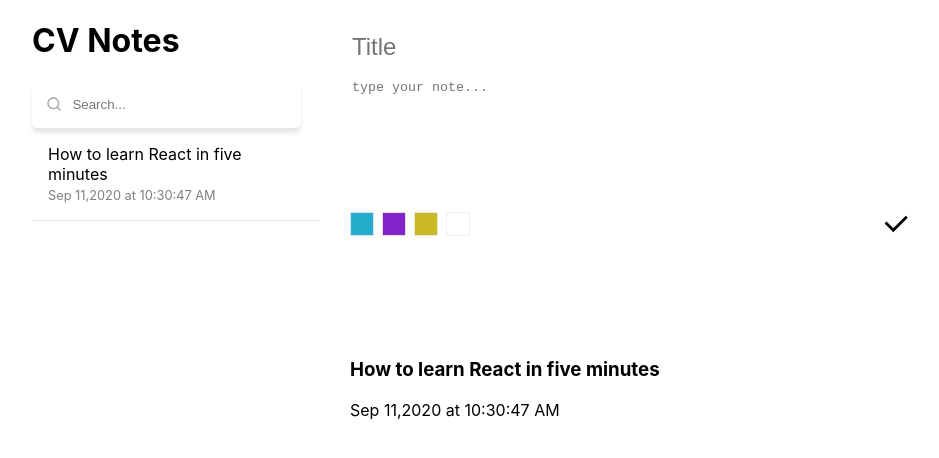
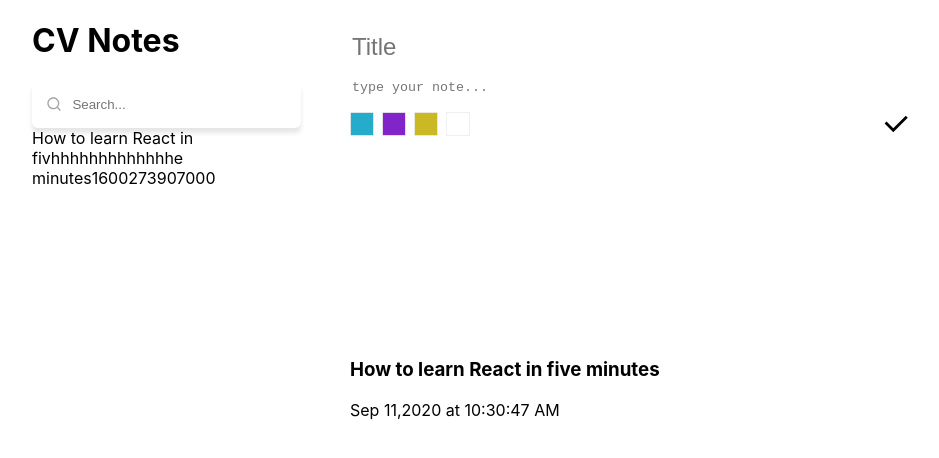
Before and after one commit to Amir9eng/react-todo, a React (Create React App) app: page / in a window 1280 px wide. Shown: the top 458 px of the page, without its empty margins (0-939 px from the left). Built offline with nearby package versions, Linux system fonts and the light colour scheme.

Commit message:
feat: addtodo

```diff
--- a/src/App.js
+++ b/src/App.js
@@ -1,8 +1,37 @@
-import React from 'react';
+import React, { useState } from 'react';
 import './App.scss';
 
 
 const id = (length = 3) => Math.random().toString(36).substring(2, 2 + length)
+
+const defaultNote = {}
+defaultNote[id()]=
+{
+  title: 'How to learn React in fivhhhhhhhhhhhhhe minutes',
+  content: 'Lorem ipsum dolor sit amet ',
+  dateCreated: Date.now(),
+  color: 'rgb(255,255,255)'
+
+}
+
+
+
+function App() {
+
+  const [note, setNote] = useState(defaultNote)
+
+
+  const NoteList = ({list}) => {
+    return (
+    Object.keys(list).map(noteid=> {
+      const note = list[noteid]
+      return(
+      <div key={noteid} className= "noteList">
+              <span >{note.title}</span>
+        <span >{note.dateCreated}</span>
+      </div>)
+    }))
+  }
 
   const SearchBox = () => (
       <div className="SearchBox">
@@ -23,7 +52,8 @@ const TodoWrapper = () => (
     <div className="TodoWrapper">
       <h1>CV Notes</h1>
       <SearchBox />
-    <TodoList />
+      <NoteList list={note}/>
+
     </div>
 
 
@@ -31,13 +61,14 @@ const TodoWrapper = () => (
 
 
 
-function App() {
+
   return (
     <div className="App">
 
     <TodoWrapper />
     <div className="AddTodo">
       <div className="Todos">
+        <form>
         <input placeholder="Title"></input>
         <textarea placeholder="type your note..."></textarea>
         <div className="colorBoxes">
@@ -47,8 +78,9 @@ function App() {
         <img src="/vectors/Rectangle 8.svg"></img>
         <img src="/vectors/Rectangle 9.svg"></img>
         </div>
-        <span className="mark"><img src="/vectors/vector.svg"></img></span>
+        <span className= "mark"><img src="/vectors/vector.svg" /></span>
         </div>
+        </form>
       </div>
       <div>
       <h3>How to learn React in five minutes</h3>
--- a/src/App.scss
+++ b/src/App.scss
@@ -66,6 +66,10 @@ margin-bottom: 1rem;
   flex-grow: .5;
   resize: none;
 }
+form{
+  display: flex;
+  flex-direction: column;
+}
 .colorBoxes{
   display: flex;
   align-items: center;
```
Lines whose indentation alone changed are shown as unchanged.
